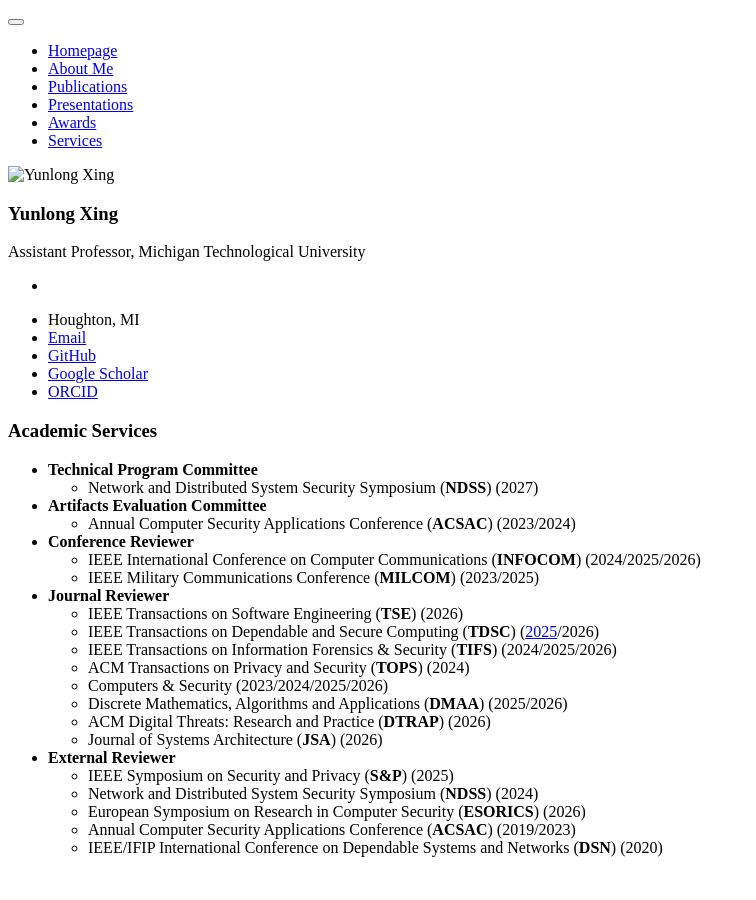
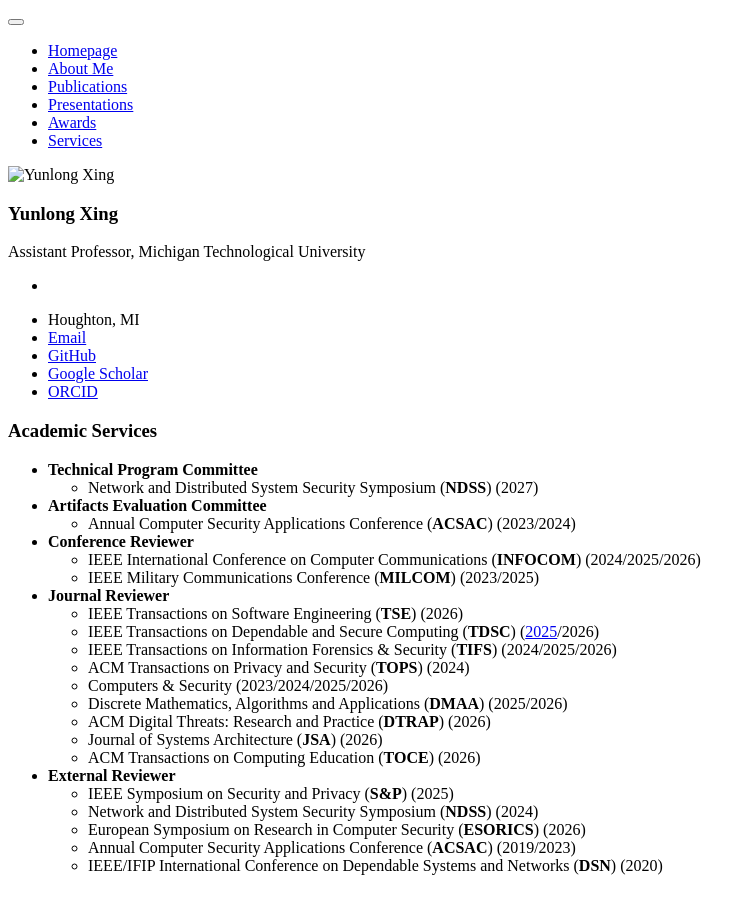
Before and after one commit to YunlongXing/yunlongxing.github.io, a Jekyll site: the page built from _pages/includes/others.md, in a window 1280 px wide. Shown: the whole page, without its empty margins (0-756 px from the left). Built offline with Jekyll 4.4.1, drawn with Linux system fonts in a browser that asks for light colours; our own code applies the rules of GitHub Pages for plain Markdown files.

Commit message:
Add ACM Transactions on Computing Education to list

```diff
--- a/_pages/includes/others.md
+++ b/_pages/includes/others.md
@@ -16,6 +16,7 @@
   - Discrete Mathematics, Algorithms and Applications (**DMAA**) (2025/2026)
   - ACM Digital Threats: Research and Practice (**DTRAP**) (2026)
   - Journal of Systems Architecture (**JSA**) (2026)
+  - ACM Transactions on Computing Education (**TOCE**) (2026)
 - **External Reviewer**
   - IEEE Symposium on Security and Privacy (**S&P**) (2025)
   - Network and Distributed System Security Symposium (**NDSS**) (2024)
```
